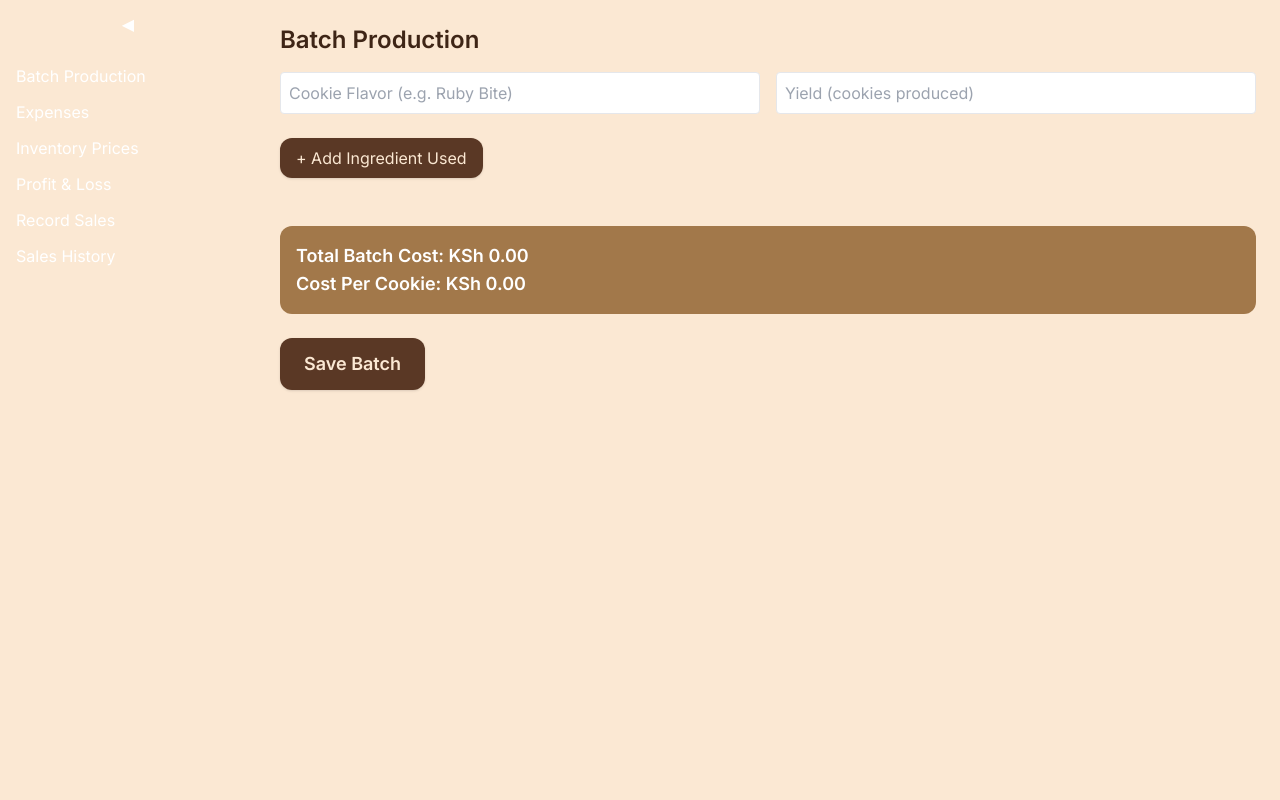
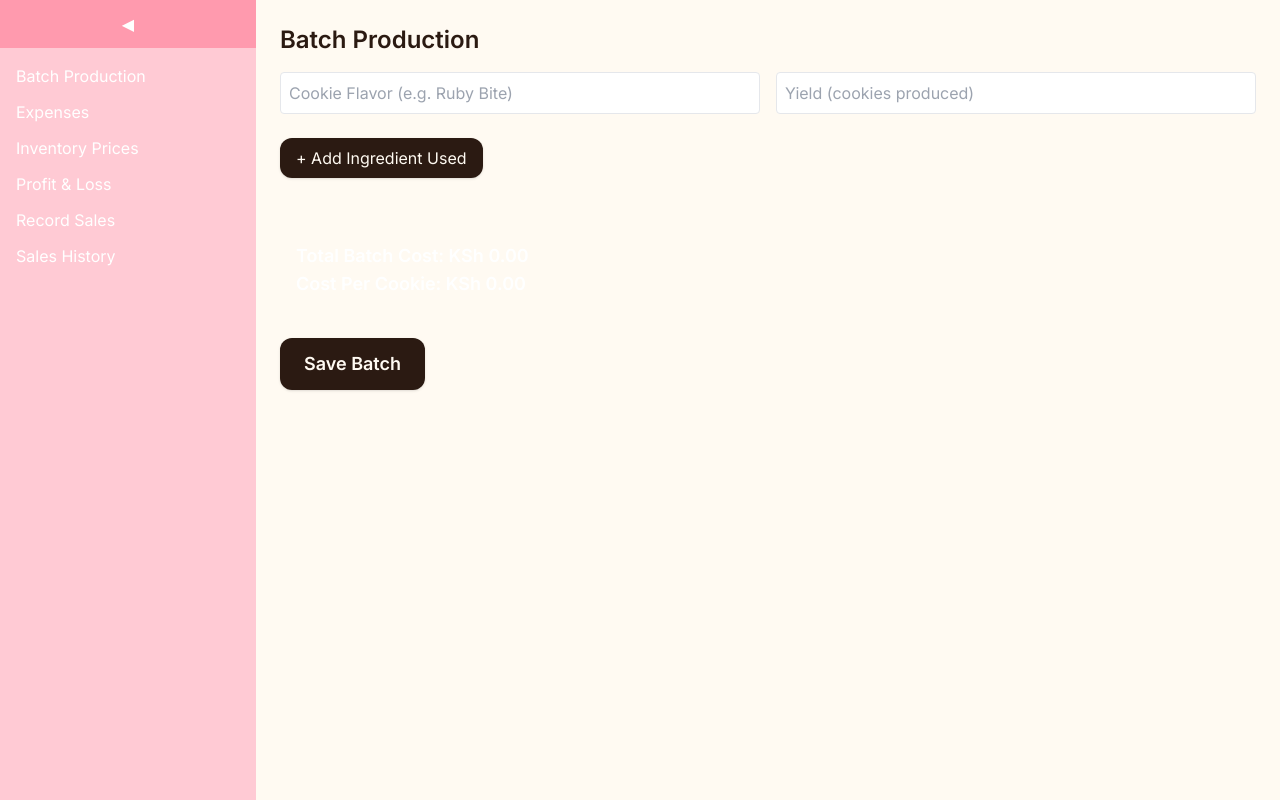
Before and after one commit to cookiecousinco/tracker, a React (Vite) app: page /#/ in a window 1280 px wide. Built offline with nearby package versions, Linux system fonts and the light colour scheme.

Commit message:
Update tailwind.config.js

```diff
--- a/tailwind.config.js
+++ b/tailwind.config.js
@@ -1,22 +1,27 @@
-/** @type {import('tailwindcss').Config} */
 export default {
-  content: [
-    "./index.html",
-    "./src/**/*.{js,ts,jsx,tsx}",
-  ],
+  content: ["./index.html", "./src/**/*.{js,jsx,ts,tsx}"],
   theme: {
     extend: {
-      colors: {
-        brand: {
-          cream: "#FBE8D3",
-          brown: "#5A3825",
-          lightbrown: "#A2784A",
-          darkbrown: "#3E2516"
-        }
-      },
       fontFamily: {
         sans: ["Inter", "sans-serif"],
-      }
+        serif: ["Playfair Display", "serif"],
+      },
+      colors: {
+        "brand-cream": "#fffaf2",
+        "brand-pink": "#ffcad4",
+        "brand-dark-pink": "#ff9aae",
+        "brand-brown": "#2b1a12",
+      },
+      boxShadow: {
+        card: "0 4px 20px rgba(0,0,0,0.08)",
+        glass: "0 8px 32px rgba(31,38,135,0.2)",
+      },
+      backdropBlur: {
+        glass: "12px",
+      },
+      borderRadius: {
+        premium: "22px",
+      },
     },
   },
   plugins: [],
```
